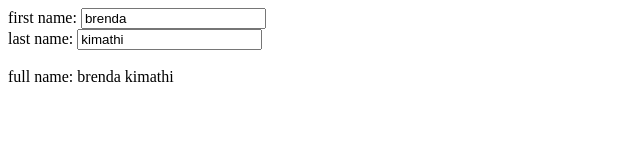
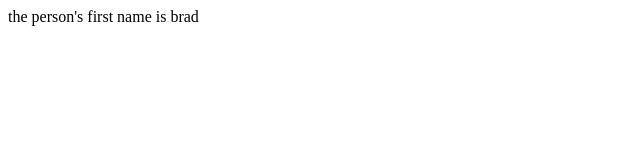
Before and after one commit to vonmises/angular, a plain HTML site: page index.html in a window 1280 px wide. Shown: the whole page, without its empty margins (0-640 px from the left). Drawn offline with Linux system fonts and the light colour scheme.

Commit message:
object example

```diff
--- a/index.html
+++ b/index.html
@@ -3,18 +3,10 @@
 <script src="scripts/angular.min.js"></script>
 <body>
 
-<div data-ng-app="myApp" data-ng-controller="myCtrl" >
-	first name: <input type="text" data-ng-model="firstName" ><br>
-	last name: <input type="text" data-ng-model="lastName" ><br><br>
-	full name: {{firstName + " " + lastName}}
+<!-- object -->
+<div data-ng-app="" data-ng-init="person={ firstName: 'brad', lastName: 'joyner' }" >
+	the person's first name is {{ person.firstName }}
 </div>
 
-<script>
-	var app = angular.module("myApp", []);
-	app.controller("myCtrl", function($scope){
-		$scope.firstName = "brenda";
-		$scope.lastName = "kimathi";
-	});
-</script>
 </body>
 </html>
```
